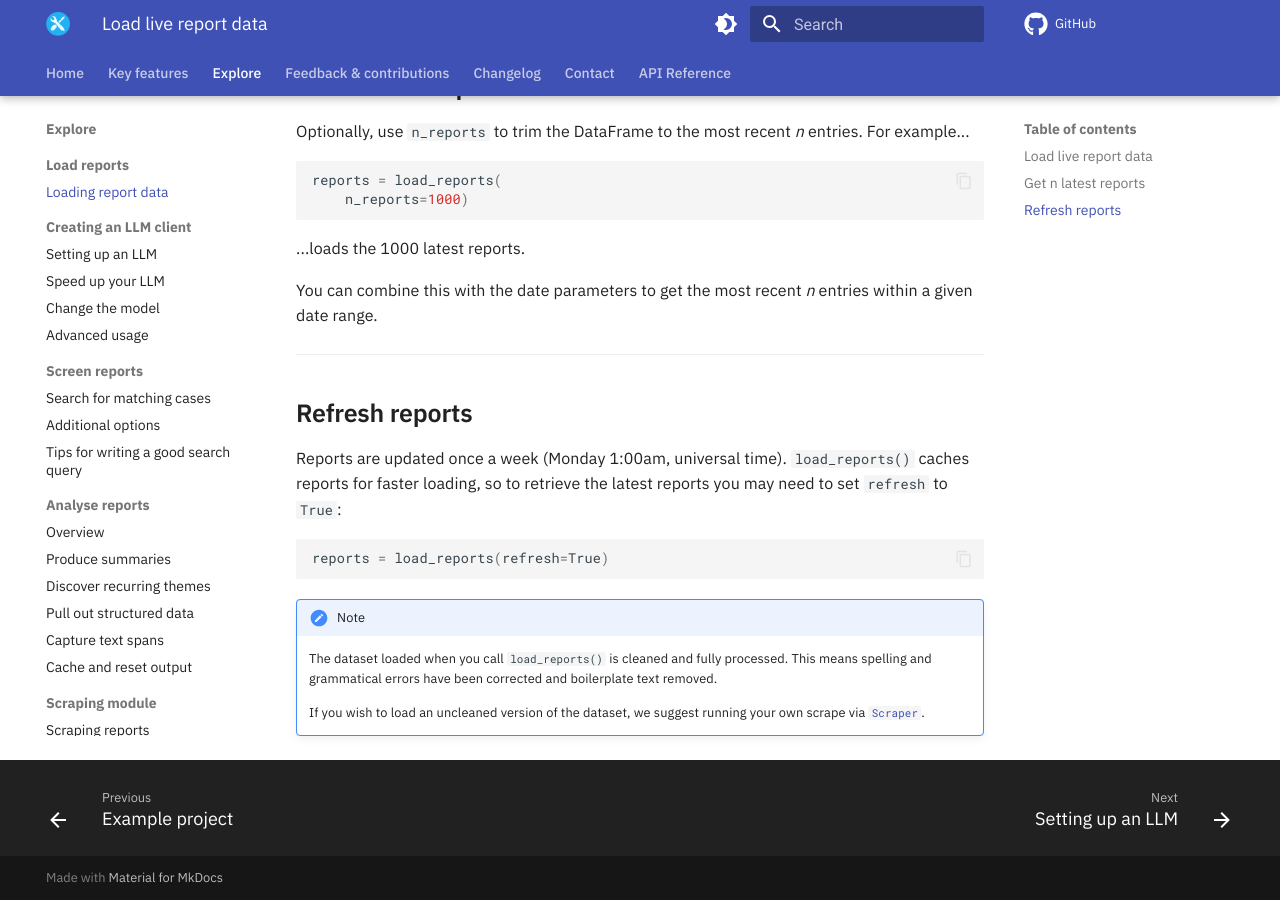
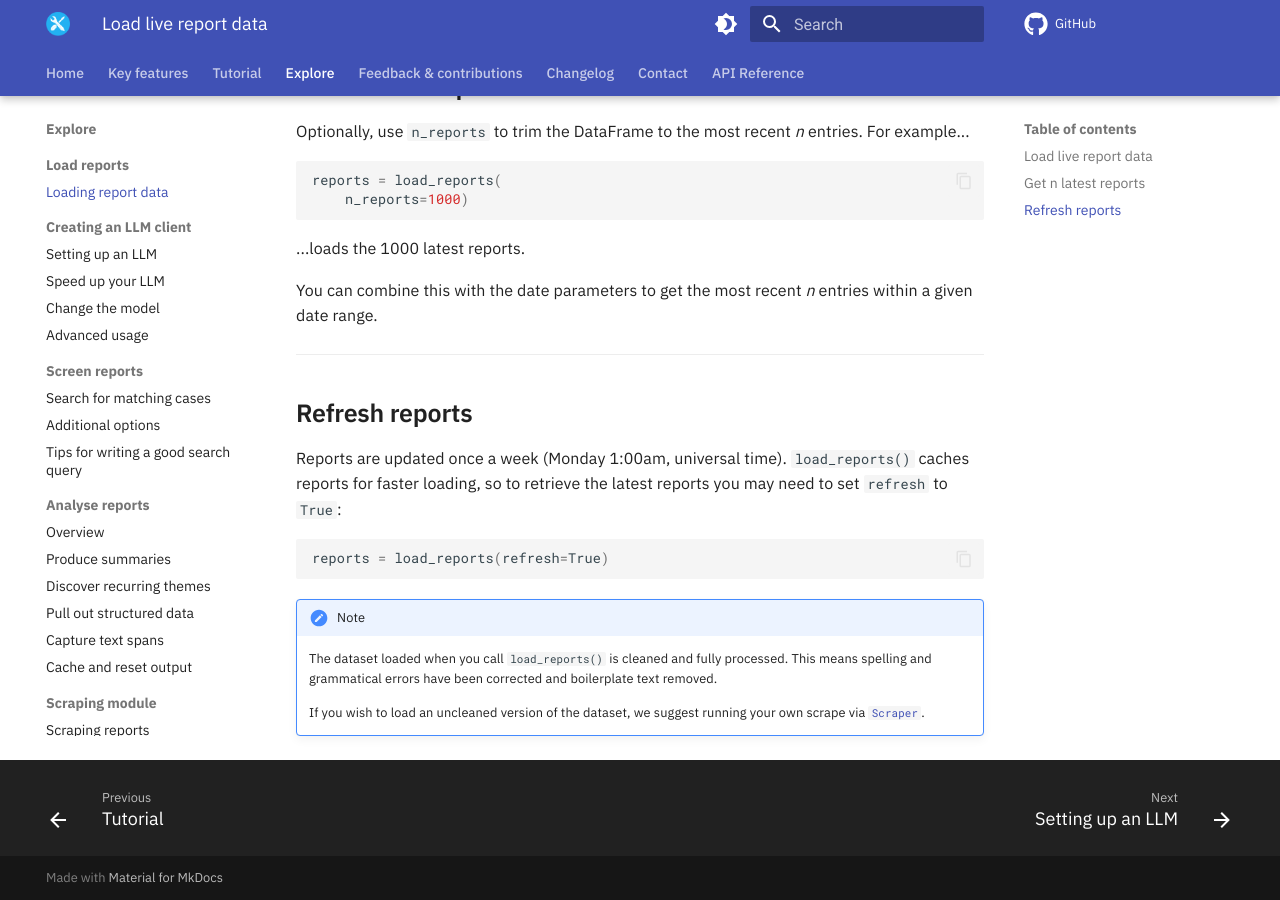
Before and after one commit to Sam-Osian/PFD-toolkit, an MkDocs documentation site: the page built from docs/loader/load_reports.md, in a window 1280 px wide and 900 px high, scrolled down 1311 px. Built offline with MkDocs 1.6.1 and Material for MkDocs 9.7.7, drawn with Linux system fonts in a browser that asks for light colours; comment, search, counter and statistics services are not loaded.

Commit message:
Give the tutorial its own dedicated page

```diff
--- a/mkdocs.yml
+++ b/mkdocs.yml
@@ -99,7 +99,7 @@ nav:
       - Not a coder?: non_coders.md
   - Key features:
       - Overview: getting_started/key_features.md
-      - Example project: getting_started/basic_tutorial.md
+  - Tutorial: getting_started/basic_tutorial.md
   - Explore:
       - Load reports:
           - Loading report data: loader/load_reports.md
```
